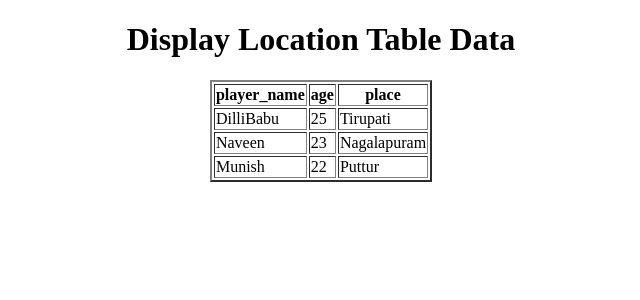
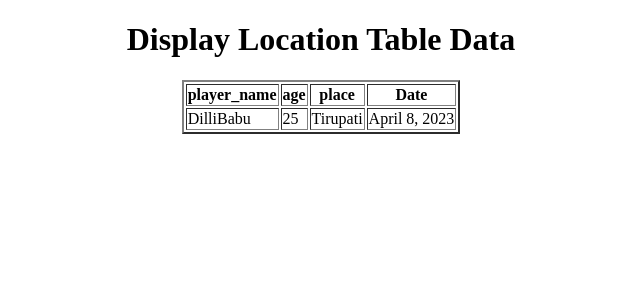
Before and after one commit to anaveen9498/crudoperation_database_creation_of_tables, a Django app: page /displaylocation/ in a window 1280 px wide. Shown: the top 300 px of the page, without its empty margins (319-959 px from the left). Run offline with Django 4.2, Linux system fonts and the light colour scheme; data comes from the database, SQL or seed files in the repository; both versions use the stored data as it was after the commit.

Commit message:
first commit

```diff
--- a/app/models.py
+++ b/app/models.py
@@ -20,6 +20,7 @@ class Location(models.Model):
     player_name=models.ForeignKey(Webpage,on_delete=models.CASCADE)
     age=models.IntegerField()
     place=models.CharField(max_length=100)
+    Date=models.DateField(default='2023-04-08')
 
     def __str__(self):
         return self.place
--- a/app/views.py
+++ b/app/views.py
@@ -1,6 +1,7 @@
 from django.shortcuts import render
 from app.models import *
 from django.db.models.functions import Length
+from django.db.models import Q
 
 # Create your views here.
 def databasetable(request):
@@ -17,6 +18,16 @@ def databasetable(request):
 
 def webtable(request):
     LOW=Webpage.objects.all()
+    LOW=Webpage.objects.filter(player_name__startswith='n')
+    LOW=Webpage.objects.filter(player_name__endswith='u')
+    LOW=Webpage.objects.filter(player_name__contains='a')
+    LOW=Webpage.objects.filter(player_name__in=('Naveen','DilliBabu'))
+    LOW=Webpage.objects.filter(player_name__regex='[a-zA-Z]{7}')
+    LOW=Webpage.objects.filter(Q(topic_name='vollyboll') & Q(player_name='Naveen'))
+    LOW=Webpage.objects.filter(Q(topic_name='Hocky'))
+    #LOW=Webpage.objects.all()
+
+
     d={'web':LOW}
     return render(request,'webtable.html',d)
 
@@ -26,6 +37,10 @@ def displaylocation(request):
     LOLO=Location.objects.filter(age__gte=25)
     LOLO=Location.objects.filter(age__lt=25)
     LOLO=Location.objects.filter(age__lte=25)
+    LOLO=Location.objects.filter(Date__year__gt='2022')
+    LOLO=Location.objects.filter(Date__year='2023')
+    LOLO=Location.objects.filter(Date__day__gt='05')
+
 
     d={'name':LOLO}
     return render(request,'displaylocation.html',d)
--- a/templates/displaylocation.html
+++ b/templates/displaylocation.html
@@ -14,11 +14,13 @@
                 <th>player_name</th>
                 <th>age</th>
                 <th>place</th>
+                <th>Date</th>
                 {% for lo in name %}
                 <tr>
                     <td>{{lo.player_name}}</td>
                     <td>{{lo.age}}</td>
                     <td>{{lo.place}}</td>
+                    <td>{{lo.Date}}</td>
                 </tr>
                 {% endfor %}
 
```
Also changed, not shown: app/migrations/0003_location_date.py (added), db.sqlite3.
